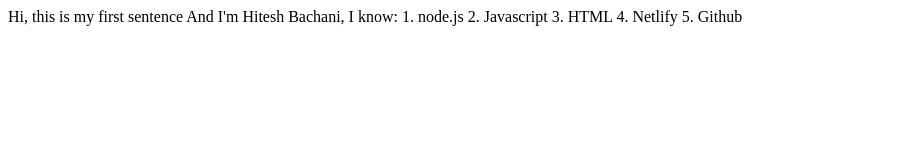
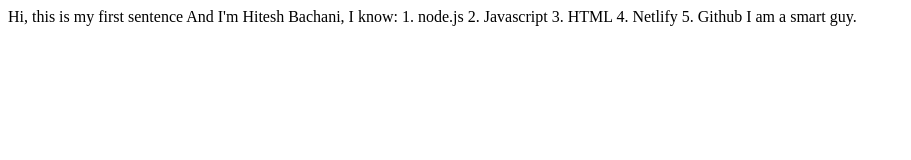
Before and after one commit to hiteshbachani/hiteshbachani-portfolio, a plain HTML site: page index.html in a window 1280 px wide. Shown: the whole page, without its empty margins (0-911 px from the left). Drawn offline with Linux system fonts and the light colour scheme.

Commit message:
update quality
added qualities

```diff
--- a/index.html
+++ b/index.html
@@ -14,5 +14,7 @@
     3. HTML
     4. Netlify
     5. Github
+
+    I am a smart guy.
 </body>
 </html>
```
